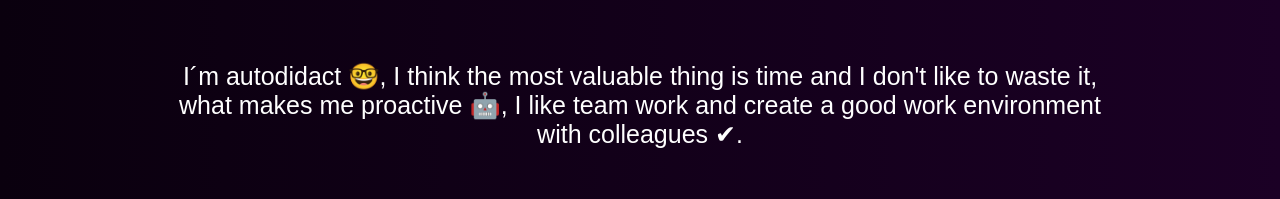
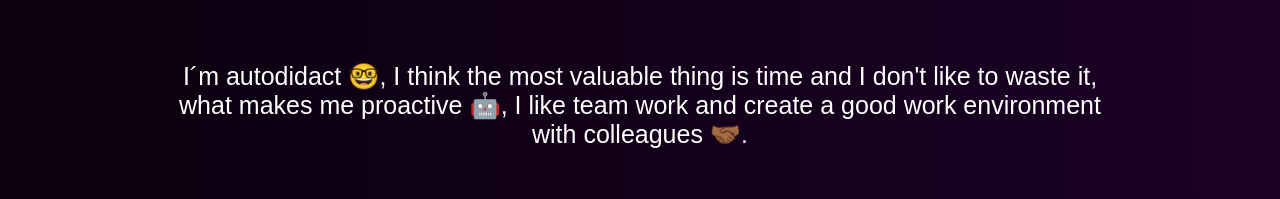
Before and after one commit to cor2ba/Portfolio, a React (Create React App) app: page /AboutMe in a window 1280 px wide. Shown: the part 286-485 px from the top of the page. Built offline with nearby package versions, Linux system fonts and the light colour scheme.

Commit message:
Cambios emotes

```diff
--- a/src/components/AboutMe/AboutMe.jsx
+++ b/src/components/AboutMe/AboutMe.jsx
@@ -17,7 +17,7 @@ const AboutMe = () => {
         <p className={Styles.Paragraphs}>
           I´m autodidact 🤓, I think the most valuable thing is time and I don't
           like to waste it, what makes me proactive 🤖, I like team work and
-          create a good work environment with colleagues ✔.
+          create a good work environment with colleagues 🤝🏾.
         </p>
         <p className={Styles.Paragraphs}>
           I am currently looking for a job 🧐, I would like a job where I can
```
